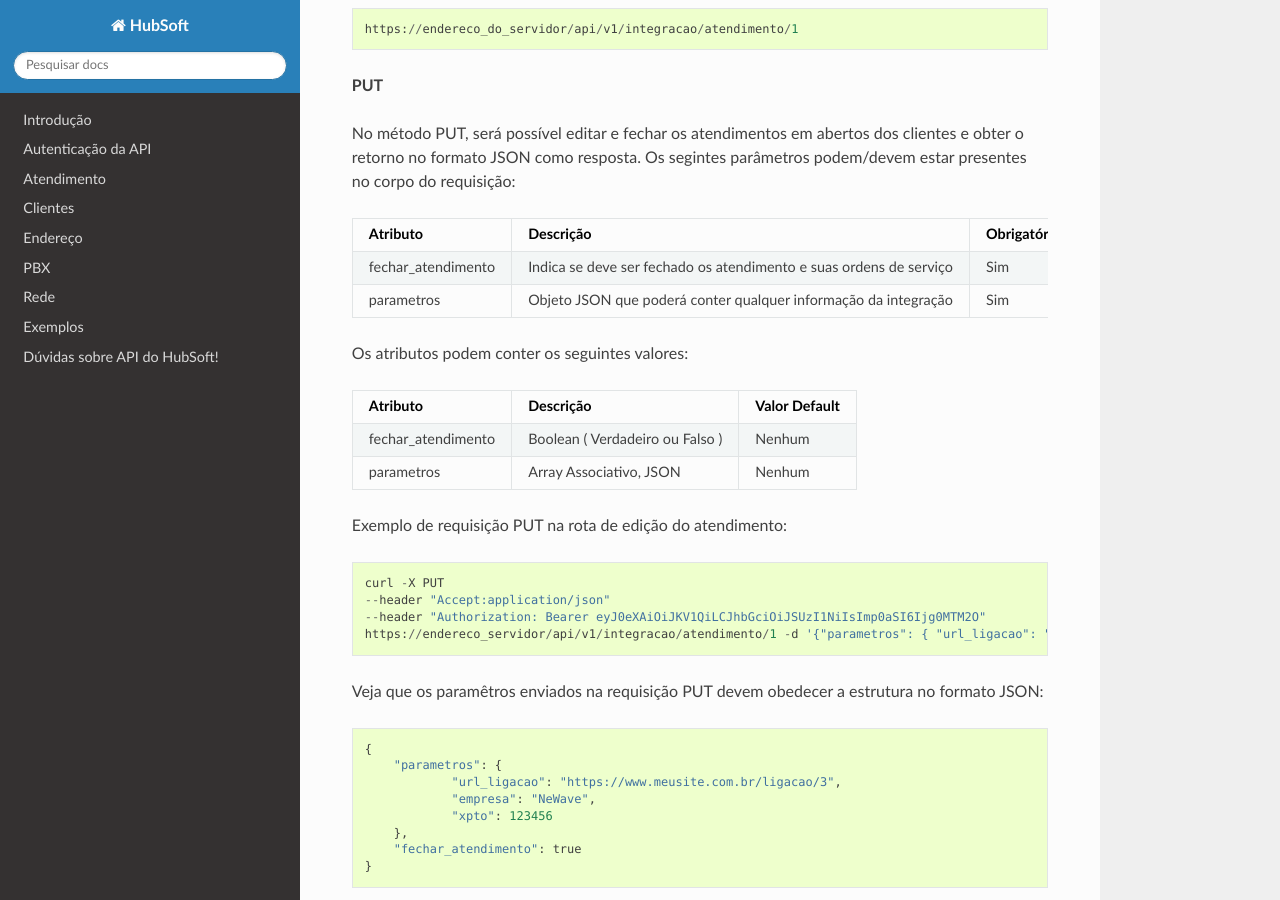
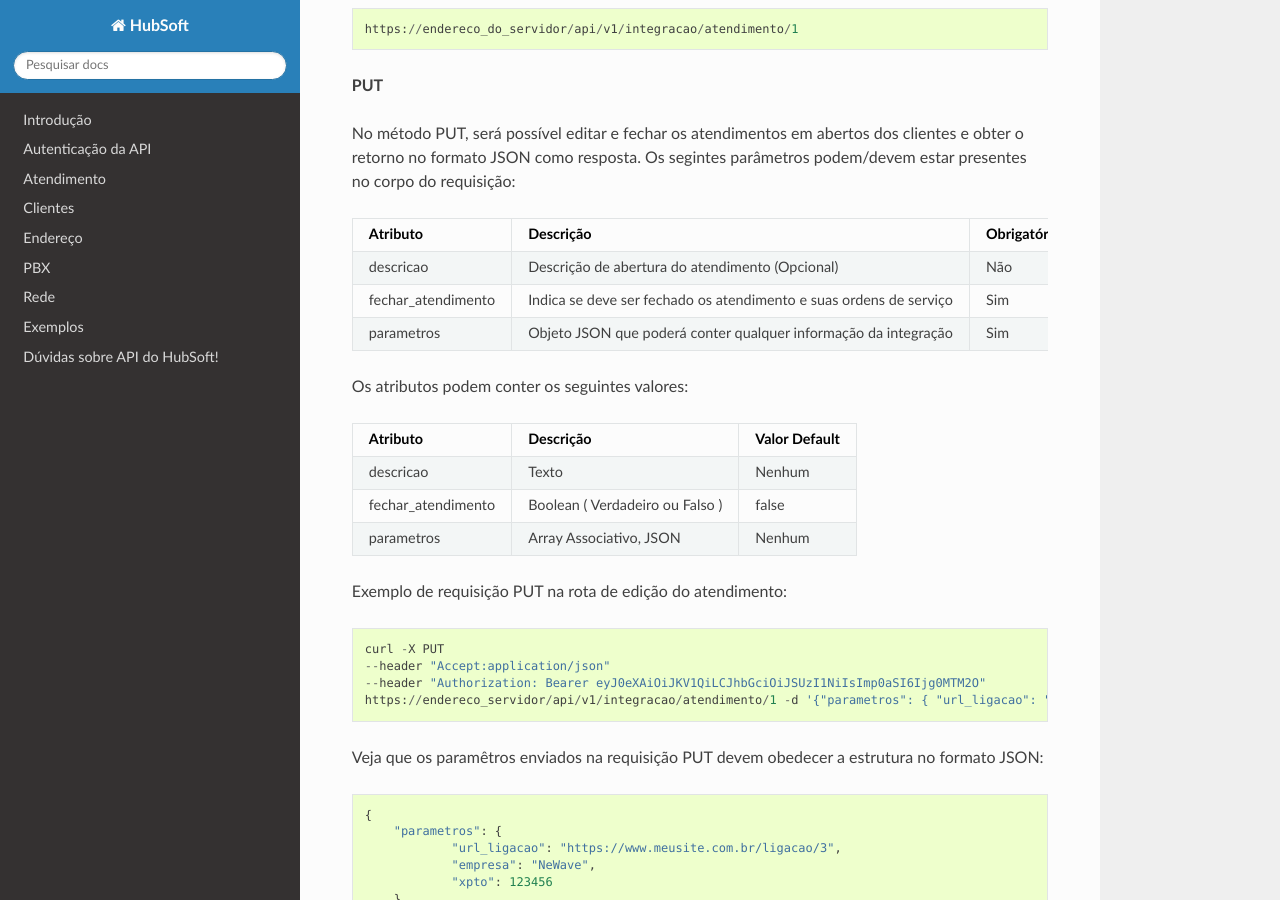
Before and after one commit to hubsoftbrasil/api, a Sphinx documentation site: the page built from docs/source/atendimento/editar.rst, in a window 1280 px wide and 900 px high, scrolled down 435 px. Built offline with Sphinx 7.4.7 and the Read the Docs theme 2.0.0, drawn with Linux system fonts in a browser that asks for light colours.

Commit message:
rota de edição do atendimento

```diff
--- a/docs/source/atendimento/editar.rst
+++ b/docs/source/atendimento/editar.rst
@@ -24,6 +24,10 @@ No método PUT, será possível editar e fechar os atendimentos em abertos dos c
       -  Descrição
       -  Obrigatório
 
+   *  -  descricao
+      -  Descrição de abertura do atendimento (Opcional)
+      -  Não
+
    *  -  fechar_atendimento
       -  Indica se deve ser fechado os atendimento e suas ordens de serviço
       -  Sim
@@ -41,9 +45,13 @@ Os atributos podem conter os seguintes valores:
       -  Descrição
       -  Valor Default
 
+   *  -  descricao
+      -  Texto
+      -  Nenhum
+
    *  -  fechar_atendimento
       -  Boolean ( Verdadeiro ou Falso )
-      -  Nenhum
+      -  false
 
    *  -  parametros
       -  Array Associativo, JSON
```
